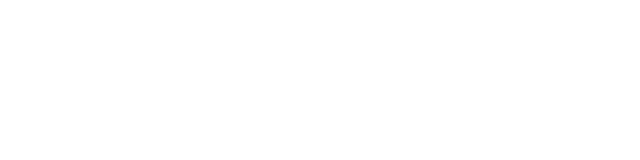
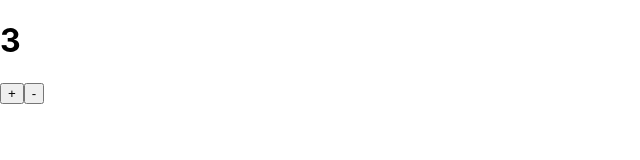
Before and after one commit to kekemato/react-redux-firebase-tasks, a React (Create React App) app: page / in a window 1280 px wide. Shown: the top 160 px of the page, without its empty margins (0-640 px from the left). Built offline with nearby package versions, Linux system fonts and the light colour scheme.

Commit message:
made counter component - task 1 and task 2

```diff
--- a/package.json
+++ b/package.json
@@ -3,6 +3,7 @@
   "version": "0.1.0",
   "private": true,
   "dependencies": {
+    "prop-types": "^15.6.2",
     "react": "^16.6.3",
     "react-dom": "^16.6.3",
     "react-scripts": "2.1.1"
--- a/src/App.js
+++ b/src/App.js
@@ -1,10 +1,10 @@
 import React, { Component } from 'react'
+import Counter from './Counter'
 
 class App extends Component {
   render() {
     return (
-      <div>
-      </div>
+      <Counter />
     )
   }
 }
--- /dev/null
+++ b/src/Counter.js
@@ -0,0 +1,46 @@
+import React from 'react'
+import PropTypes from 'prop-types'
+
+class Counter extends React.Component {
+    state = {
+        counterValue: this.props.startValue
+    }
+
+    incHandler = () => {
+        this.setState({ counterValue: this.state.counterValue + 1 })
+    }
+
+    decHandler = () => {
+        this.setState({ counterValue: this.state.counterValue - 1 })
+    }
+
+    render() {
+        return (
+            <div>
+                <h1>
+                    {this.state.counterValue}
+                </h1>
+                <button
+                    onClick={this.incHandler}
+                >
+                    +
+                </button>
+                <button
+                    onClick={this.decHandler}
+                >
+                    -
+                </button>
+            </div>
+        )
+    }
+}
+
+Counter.defaultProps = {
+    startValue: 3
+}
+
+Counter.propTypes = {
+    startValue: PropTypes.number
+}
+
+export default Counter
```
